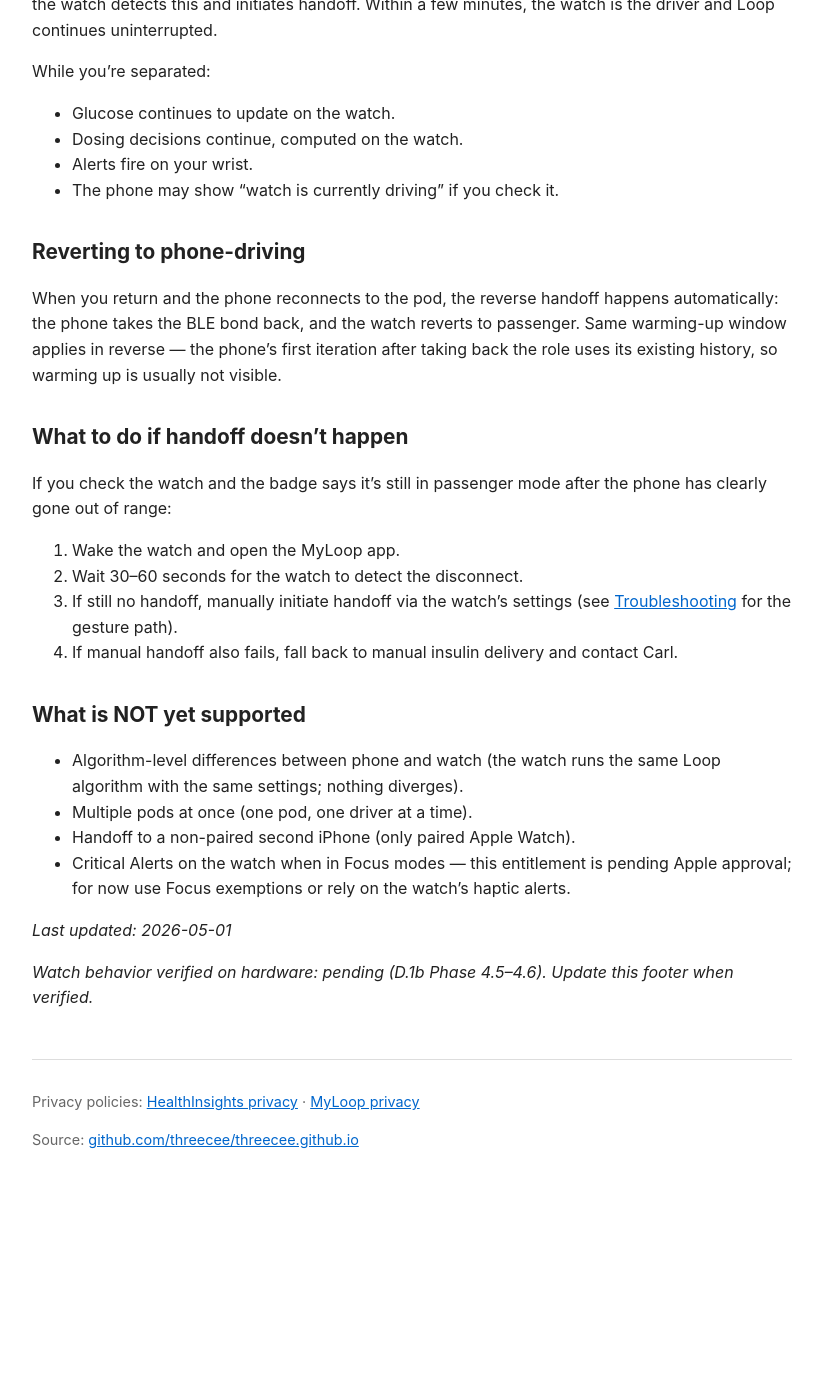
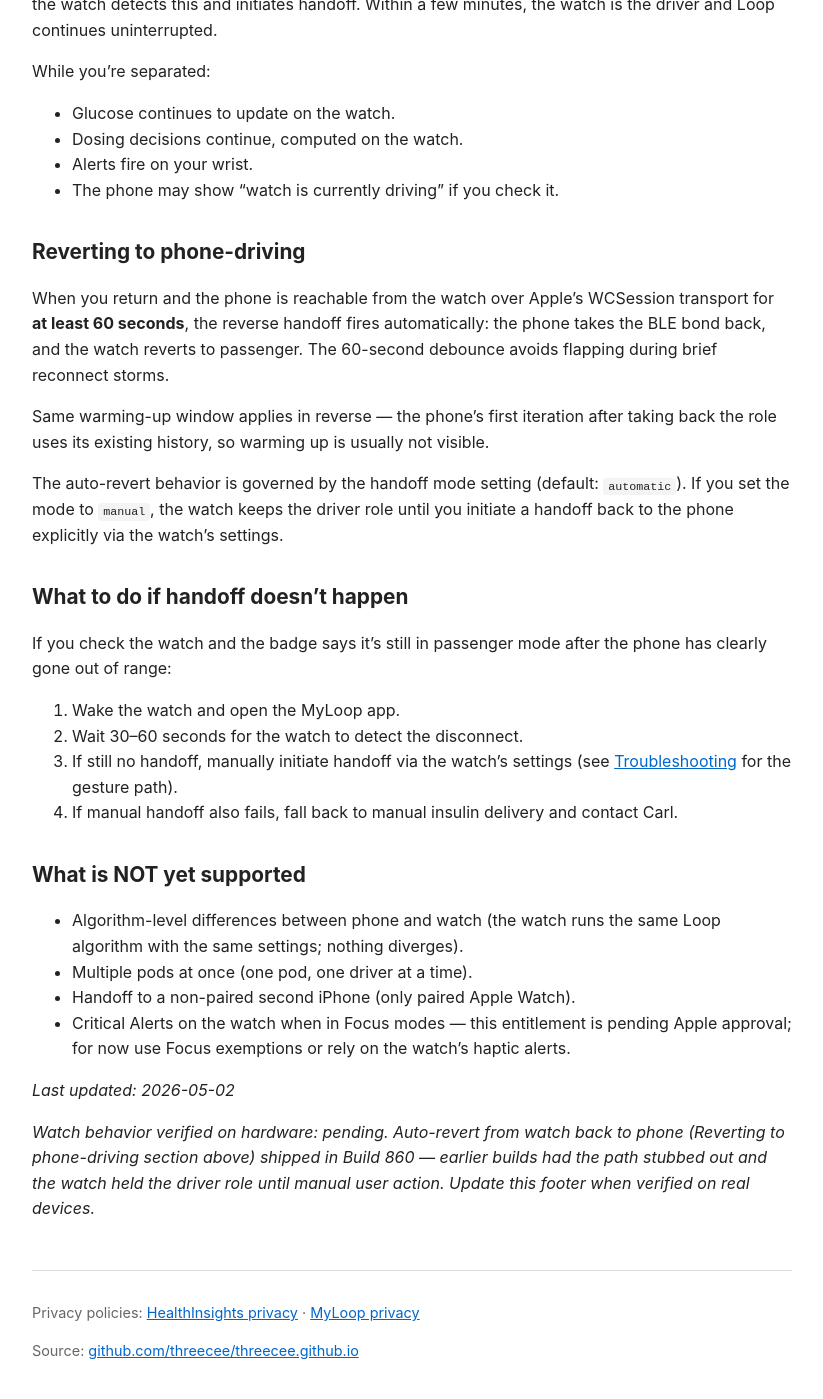
Before and after one commit to threecee/threecee.github.io, a Jekyll site: the page built from myloop-watch-dynamics.md, in a window 1280 px wide and 1400 px high, scrolled down 1587 px. Shown: the whole window, without its empty margins (228-1051 px from the left). Built offline with Jekyll 4.4.1, drawn with Linux system fonts in a browser that asks for light colours; before the commit the page ends 2776 px from its top, so only the background shows below that.

Commit message:
docs: update watch dynamics for B.4 auto-revert (Build 860)
Two changes in the "Reverting to phone-driving" section:

1. Specify the 60-second WCSession-stable debounce that gates the
   reverse handoff (was previously vague "when phone reconnects").
2. Note the handoff-mode setting (automatic vs manual) controls
   whether revert happens autonomously.

Footer notes that auto-revert shipped in Build 860 — earlier builds
had the path stubbed out and the watch held the driver role until
manual user action.

threecee-claude

```diff
--- a/myloop-watch-dynamics.md
+++ b/myloop-watch-dynamics.md
@@ -83,11 +83,20 @@ While you're separated:
 
 ## Reverting to phone-driving
 
-When you return and the phone reconnects to the pod, the reverse
-handoff happens automatically: the phone takes the BLE bond back, and
-the watch reverts to passenger. Same warming-up window applies in
-reverse — the phone's first iteration after taking back the role uses
-its existing history, so warming up is usually not visible.
+When you return and the phone is reachable from the watch over Apple's
+WCSession transport for **at least 60 seconds**, the reverse handoff
+fires automatically: the phone takes the BLE bond back, and the watch
+reverts to passenger. The 60-second debounce avoids flapping during
+brief reconnect storms.
+
+Same warming-up window applies in reverse — the phone's first
+iteration after taking back the role uses its existing history, so
+warming up is usually not visible.
+
+The auto-revert behavior is governed by the handoff mode setting
+(default: `automatic`). If you set the mode to `manual`, the watch
+keeps the driver role until you initiate a handoff back to the phone
+explicitly via the watch's settings.
 
 ## What to do if handoff doesn't happen
 
@@ -112,7 +121,10 @@ mode after the phone has clearly gone out of range:
   is pending Apple approval; for now use Focus exemptions or rely on
   the watch's haptic alerts.
 
-_Last updated: 2026-05-01_
+_Last updated: 2026-05-02_
 
-_Watch behavior verified on hardware: pending (D.1b Phase 4.5–4.6).
-Update this footer when verified._
+_Watch behavior verified on hardware: pending. Auto-revert from watch
+back to phone (Reverting to phone-driving section above) shipped in
+Build 860 — earlier builds had the path stubbed out and the watch held
+the driver role until manual user action. Update this footer when
+verified on real devices._
```
